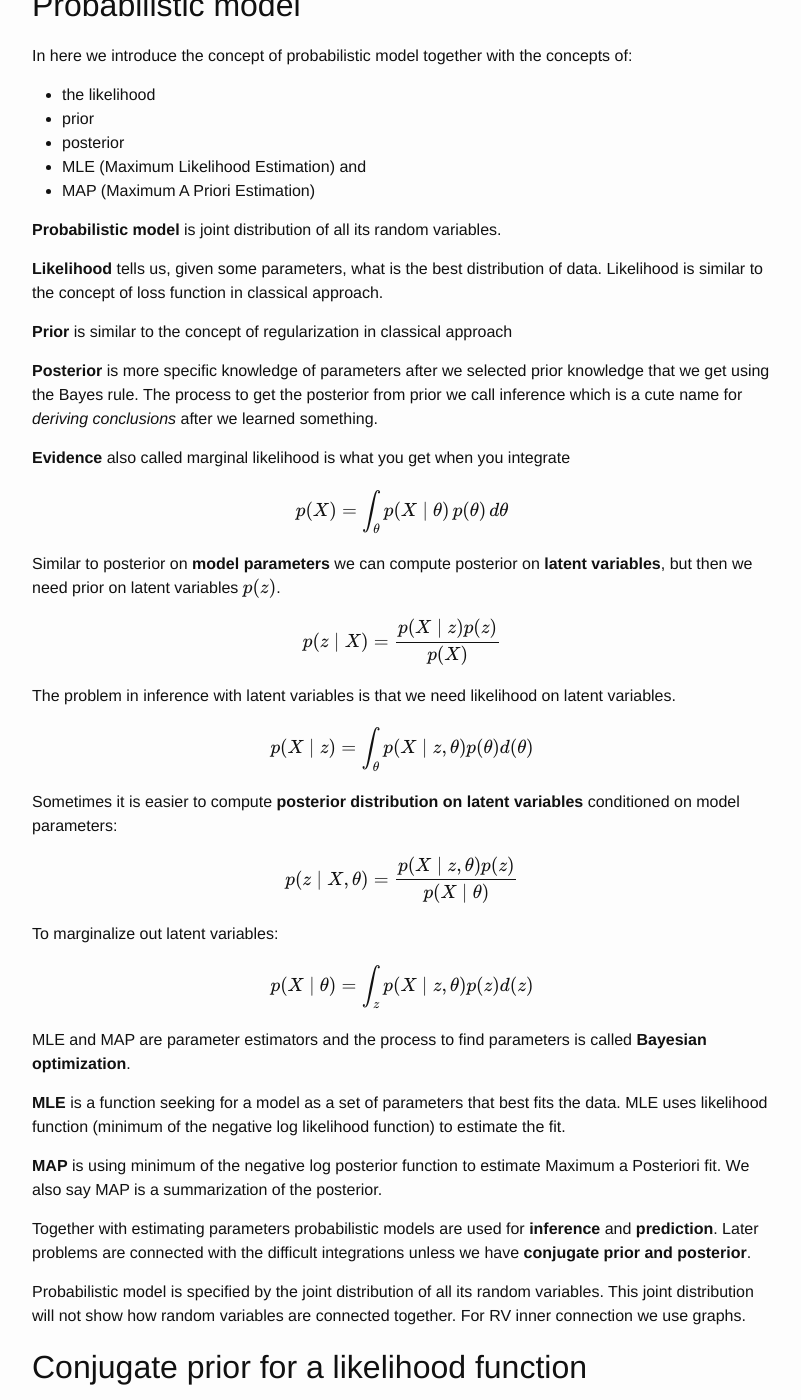
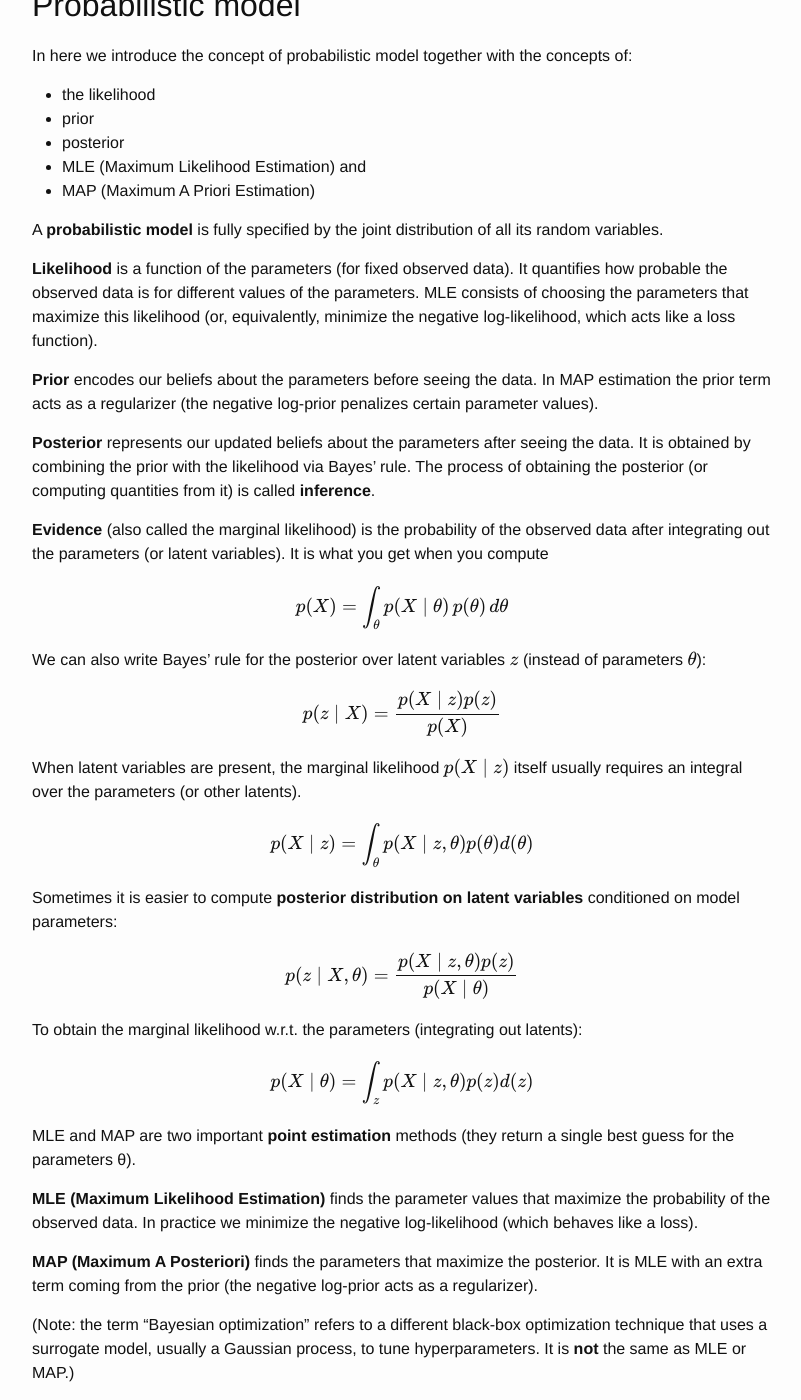
Before and after one commit to dejanbatanjac/dejanbatanjac.github.io, a Jekyll site: the page built from _posts/2021-02-08-bayesian-prerequisites-rules.md, in a window 1280 px wide and 1400 px high, scrolled down 666 px. Shown: the whole window, without its empty margins (238-1039 px from the left). Built offline with Jekyll 4.4.1, drawn with Linux system fonts in a browser that asks for light colours; formulas are drawn with MathJax 3; some of the changed text lies outside the part shown.

Commit message:
fix: major logical/conceptual errors in 2021-02-08-bayesian-prerequisites-rules.md (Bayes Rule) + update izveštaj.pdf
- Replaced the false claim that MLE/MAP = "Bayesian optimization" (critical conceptual error) with correct explanation of point estimation.
- Rewrote the Likelihood description to be accurate (it is a function of parameters for fixed data).
- Clarified Prior (acts as regularizer in MAP), Posterior, Evidence, and latent variable inference sections.
- Removed stray "Matches:" heading and improved graphical model sentence.
- Made conjugate prior explanation more precise.

These were the remaining critical logical errors after previous partial fixes. Report entry updated so the green "promena" section now lists the corrections for this red/critical item.

Report now reflects the substantial improvement to this article.

```diff
--- a/_posts/2021-02-08-bayesian-prerequisites-rules.md
+++ b/_posts/2021-02-08-bayesian-prerequisites-rules.md
@@ -33,25 +33,25 @@ In here we introduce the concept of probabilistic model together with the concep
 * MLE (Maximum Likelihood Estimation) and
 * MAP (Maximum A Priori Estimation)
 
-**Probabilistic model** is joint distribution of all its random variables.
+A **probabilistic model** is fully specified by the joint distribution of all its random variables.
 
 
-**Likelihood** tells us, given some parameters, what is the best distribution of data. Likelihood is similar to the concept of loss function in classical approach.
+**Likelihood** is a function of the parameters (for fixed observed data). It quantifies how probable the observed data is for different values of the parameters. MLE consists of choosing the parameters that maximize this likelihood (or, equivalently, minimize the negative log-likelihood, which acts like a loss function).
 
-**Prior** is similar to the concept of regularization in classical approach
+**Prior** encodes our beliefs about the parameters before seeing the data. In MAP estimation the prior term acts as a regularizer (the negative log-prior penalizes certain parameter values).
 
-**Posterior** is more specific knowledge of parameters after we selected prior knowledge that we get using the Bayes rule. The process to get the posterior from prior we call inference which is a cute name for _deriving conclusions_ after we learned something.
+**Posterior** represents our updated beliefs about the parameters after seeing the data. It is obtained by combining the prior with the likelihood via Bayes' rule. The process of obtaining the posterior (or computing quantities from it) is called **inference**.
 
-**Evidence** also called marginal likelihood is what you get when you integrate
+**Evidence** (also called the marginal likelihood) is the probability of the observed data after integrating out the parameters (or latent variables). It is what you get when you compute
 
 $$p(X)=\int_\theta p(X \mid \theta) \,p(\theta)\, d\theta$$
 
-Similar to posterior on **model parameters** we can compute posterior on **latent variables**, but then we need prior on latent variables $p(z)$.
+We can also write Bayes' rule for the posterior over latent variables $z$ (instead of parameters $\theta$):
 
 
 $$p(z \mid X) =\frac{p(X \mid z) p(z)}{p(X)}$$
 
-The problem in inference with latent variables is that we need likelihood on latent variables.
+When latent variables are present, the marginal likelihood $p(X \mid z)$ itself usually requires an integral over the parameters (or other latents).
 
 $$p(X \mid z) = \int_\theta p(X \mid z,\theta)p(\theta)d(\theta)$$
 
@@ -60,29 +60,31 @@ Sometimes it is easier to compute **posterior distribution on latent variables**
 $$p(z \mid X, \theta) =\frac{p(X \mid z, \theta) p(z)}{p(X \mid \theta)}$$
 
 
-To marginalize out latent variables:
+To obtain the marginal likelihood w.r.t. the parameters (integrating out latents):
 
 $$p(X \mid \theta) = \int_z p(X \mid z,\theta)p(z)d(z)$$
 
 
-MLE and MAP are parameter estimators and the process to find parameters is called **Bayesian optimization**.
+MLE and MAP are two important **point estimation** methods (they return a single best guess for the parameters θ).
 
-**MLE** is a function seeking for a model as a set of parameters that best fits the data. MLE uses likelihood function (minimum of the negative log likelihood function) to estimate the fit.
+**MLE (Maximum Likelihood Estimation)** finds the parameter values that maximize the probability of the observed data. In practice we minimize the negative log-likelihood (which behaves like a loss).
 
-**MAP** is using minimum of the negative log posterior function to estimate Maximum a Posteriori fit. We also say MAP is a summarization of the posterior.
+**MAP (Maximum A Posteriori)** finds the parameters that maximize the posterior. It is MLE with an extra term coming from the prior (the negative log-prior acts as a regularizer).
 
-Together with estimating parameters probabilistic models are used for **inference** and **prediction**. Later problems are connected with the difficult integrations unless we have **conjugate prior and posterior**.
+(Note: the term "Bayesian optimization" refers to a different black-box optimization technique that uses a surrogate model, usually a Gaussian process, to tune hyperparameters. It is **not** the same as MLE or MAP.)
 
-Probabilistic model is specified by the joint distribution of all its random variables. This joint distribution will not show how random variables are connected together. For RV inner connection we use graphs.
+Together with point estimation, probabilistic models are used for **inference** (computing or approximating posteriors) and **prediction**. These tasks often involve difficult integrals. They become tractable in closed form when we have a **conjugate prior** for the likelihood (the posterior then belongs to the same family as the prior).
+
+A probabilistic model is fully specified by the joint distribution over all its random variables. However, the joint distribution alone does not explicitly reveal the conditional independence relationships between the variables. Graphical models (Bayesian networks or Markov networks) are used to visualize and exploit the dependency structure among the random variables (RVs).
 
 
 ## Conjugate prior for a likelihood function
 
-Prior is said to be **conjugate for a likelihood** function if the posterior would stay in the same family of distributions as prior.
+A prior is said to be **conjugate** to a likelihood function if the resulting posterior belongs to the same distributional family as the prior. This makes many Bayesian calculations tractable in closed form.
 
 
 
-Matches:
+
 
 ## Beta prior, binomial likelihood
 
```
Also changed, not shown: izveštaj.json (+8 -1 lines), 1 other file.
